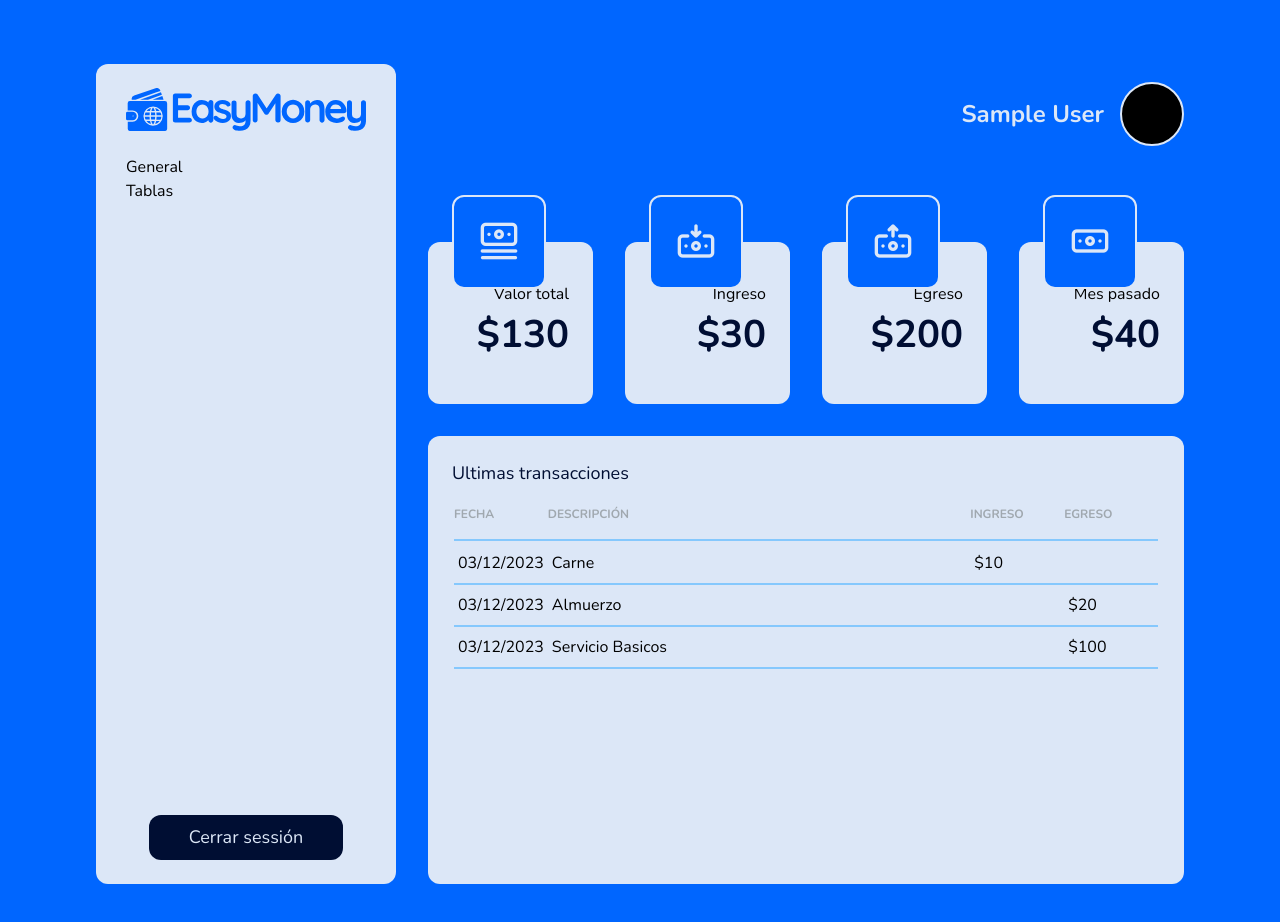
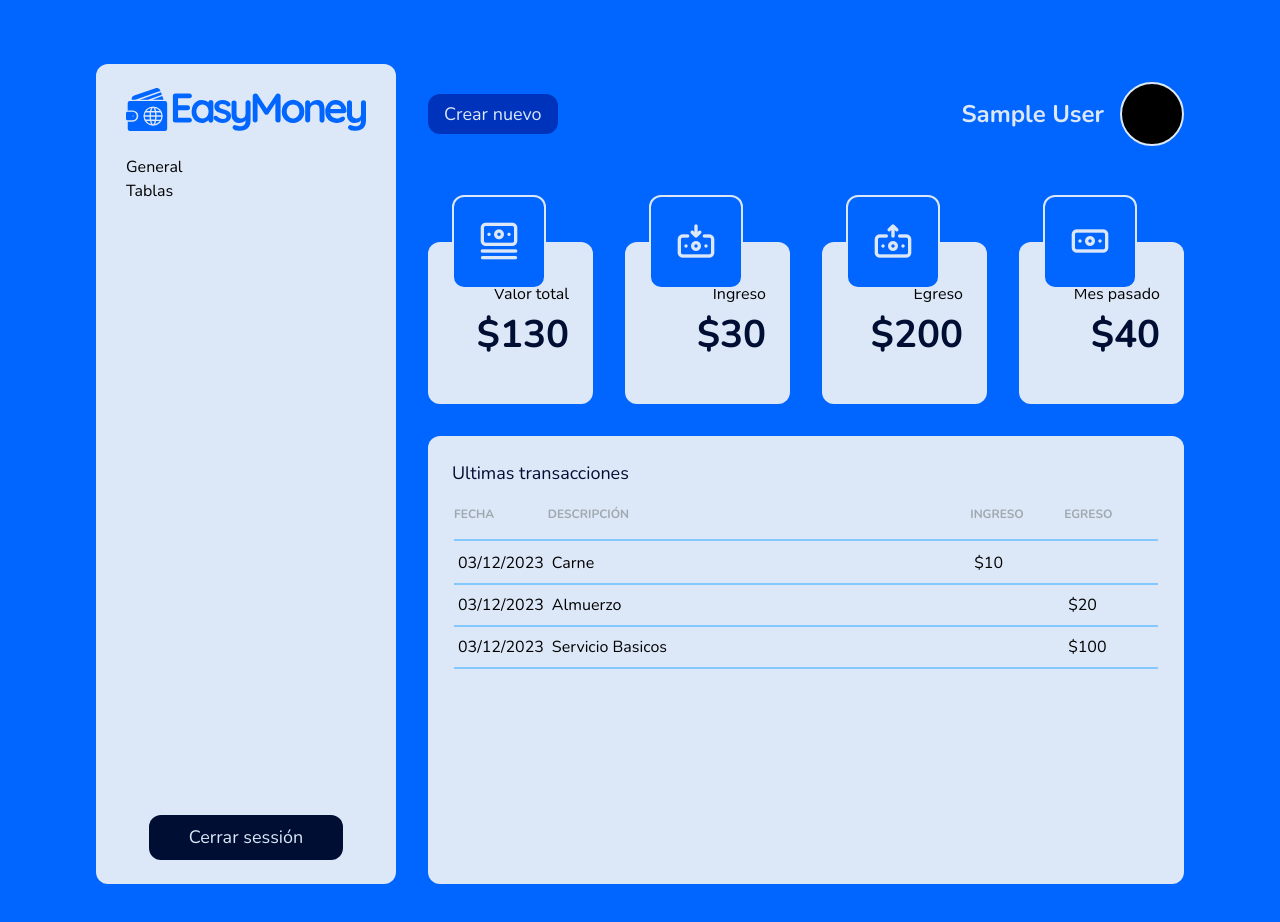
Before and after one commit to StalinAM/easy-money-app, a React (Vite) app: page /dashboard in a window 1280 px wide. Shown: the top 922 px of the page. Built offline with nearby package versions, Linux system fonts and the light colour scheme; no server answers; sample sign-in values are in the browser's storage.

Commit message:
add button to create new item

```diff
--- a/src/components/Profile.jsx
+++ b/src/components/Profile.jsx
@@ -1,6 +1,7 @@
-import React, { useContext } from 'react'
+import React, { useContext, useState } from 'react'
 import styled from 'styled-components'
 import { AuthContext } from '../context/Auth'
+import NewItem from './NewItem'
 
 const ImgProfile = styled.div`
   width: 64px;
@@ -12,20 +13,40 @@ const ImgProfile = styled.div`
 const Navbar = styled.nav`
   display: flex;
   grid-column: 2;
-  justify-content: flex-end;
+  justify-content: space-between;
   align-items: center;
   gap: 1rem;
+  div {
+    display: flex;
+    align-items: center;
+    gap: 1rem;
+  }
   h2 {
     text-transform: capitalize;
     color: ${(props) => props.theme.white};
   }
 `
+const BtnModal = styled.button`
+  padding: 0.5rem 1rem;
+  border-radius: 12px;
+  font-size: ${(props) => props.theme.mFont};
+  background-color: ${(props) => props.theme.lightBlue};
+  color: ${(props) => props.theme.white};
+  &:hover {
+    border: 1px solid ${(props) => props.theme.white};
+  }
+`
 function Profile() {
   const { currentUser } = useContext(AuthContext)
+  const [active, setActive] = useState(false)
   return (
     <Navbar>
-      <h2>{currentUser.displayName}</h2>
-      <ImgProfile />
+      <BtnModal onClick={() => setActive(!active)}>Crear nuevo</BtnModal>
+      <NewItem active={active} setActive={setActive} />
+      <div>
+        <h2>{currentUser.displayName}</h2>
+        <ImgProfile />
+      </div>
     </Navbar>
   )
 }
```
